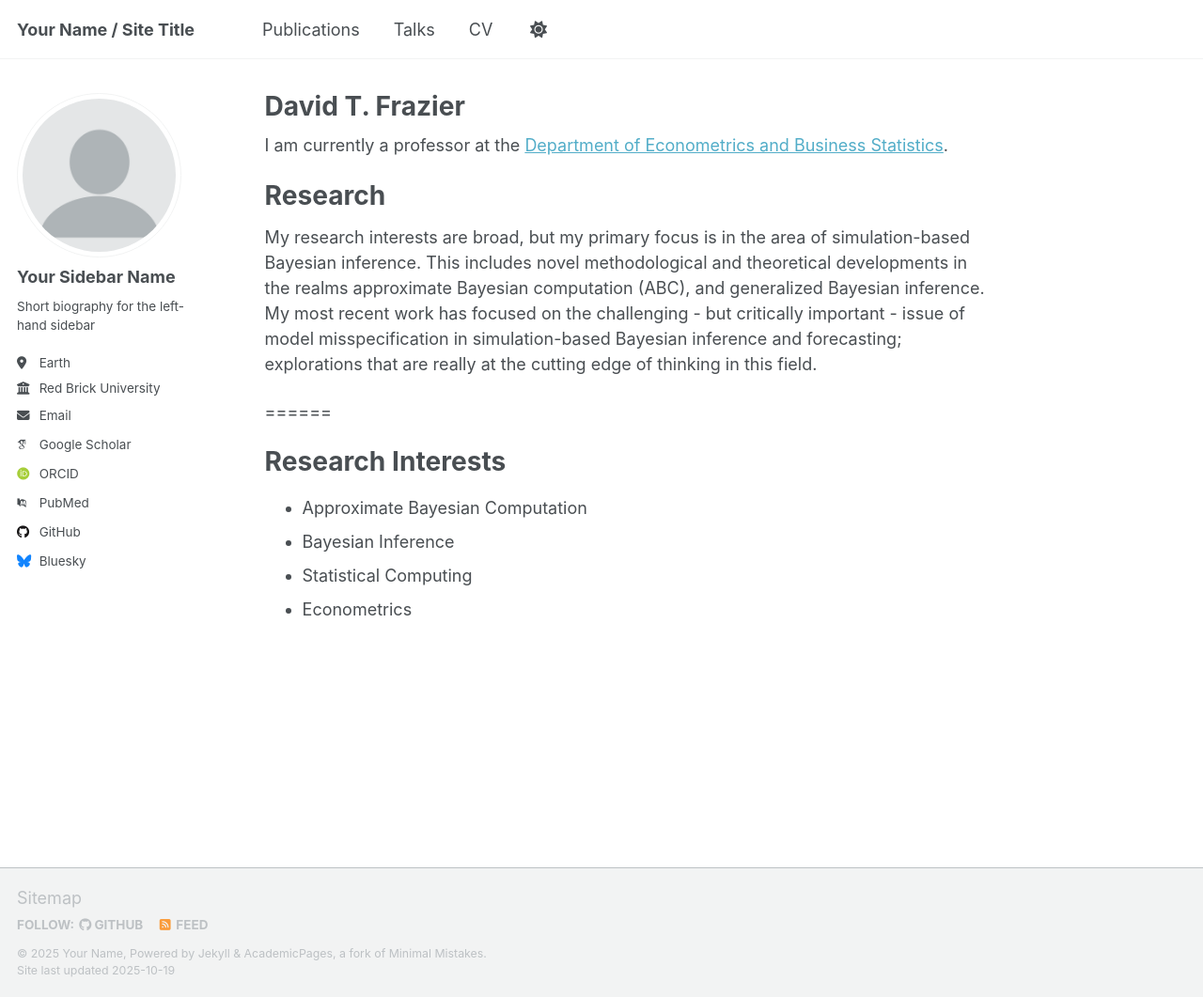
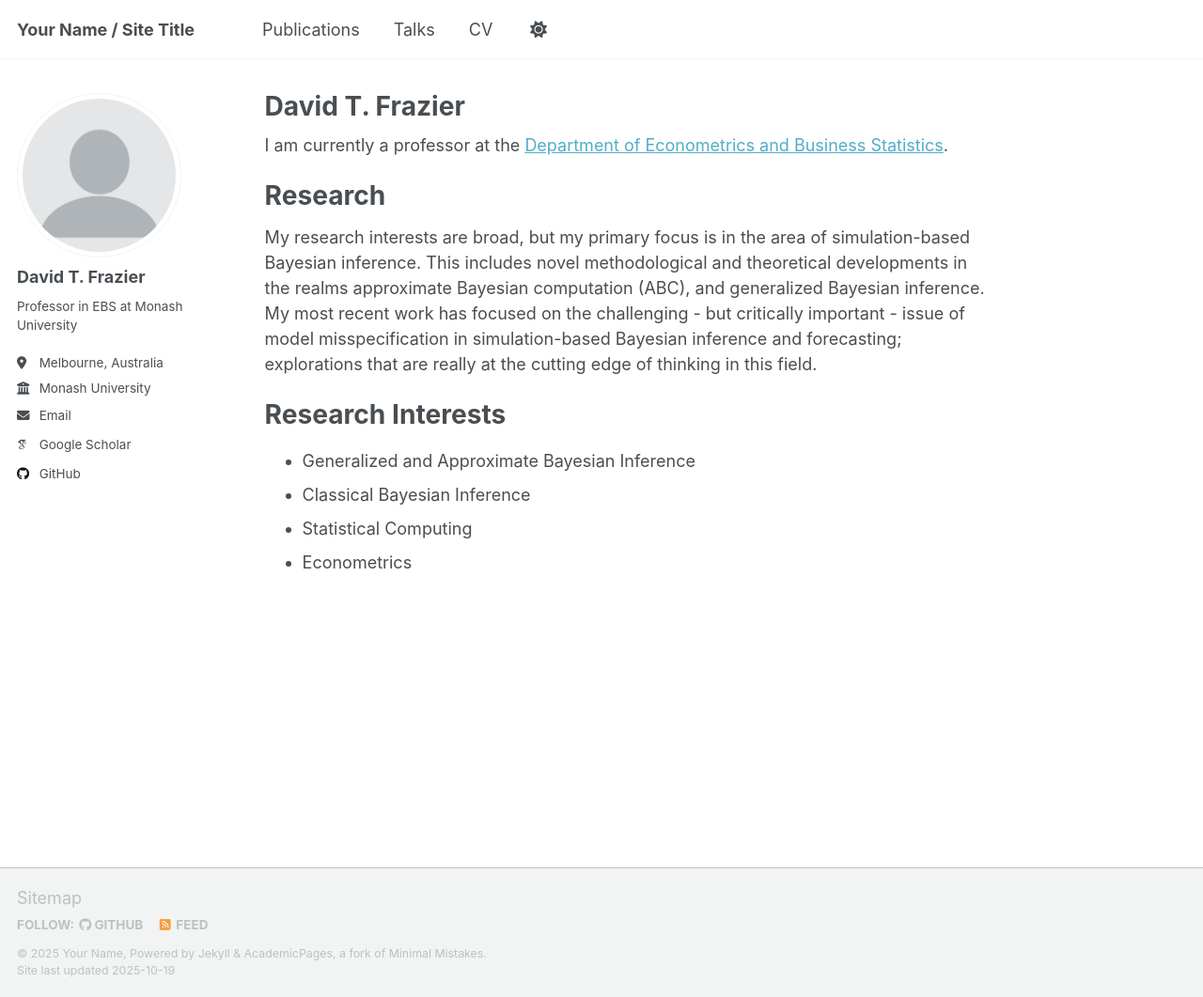
Before and after one commit to dtfrazier/dtfrazier.github.io, a Jekyll site: the page built from _pages/about.md, in a window 1280 px wide and 1061 px high. Shown: the whole window at 94% size. Built offline with Jekyll 4.4.1, drawn with Linux system fonts in a browser that asks for light colours; some web fonts are replaced; a script that is not in the unit is left out.

Commit message:
Change sidebar

```diff
--- a/_config.yml
+++ b/_config.yml
@@ -24,23 +24,23 @@ repository               : "academicpages/academicpages.github.io"
 author:
   # Biographic information
   avatar           : "profile.png"
-  name             : "Your Sidebar Name"
+  name             : "David T. Frazier"
   pronouns         : # example: "she/her"
-  bio              : "Short biography for the left-hand sidebar"
-  location         : "Earth"
-  employer         : "Red Brick University"
+  bio              : "Professor in EBS at Monash University"
+  location         : "Melbourne, Australia"
+  employer         : "Monash University"
   uri              : # URL
-  email            : "none@example.org"
+  email            : "david.frazier@monash.edu"
 
   # Academic websites
   academia         : # URL
   arxiv            : # URL - Update with the correct link to your profile
-  googlescholar    : "https://scholar.google.com/citations?user=PS_CX0AAAAAJ"
+  googlescholar    : "https://scholar.google.com/citations?hl=en&user=7PlczFsAAAAJ"
   inspire-hep      : # URL
   impactstory      : # URL
-  orcid            : "https://orcid.org/yourorcidurl"
+  orcid            : #"https://orcid.org/yourorcidurl"
   semantic         : # URL
-  pubmed           : "https://www.ncbi.nlm.nih.gov/pubmed/?term=john+snow"
+  pubmed           : #"https://www.ncbi.nlm.nih.gov/pubmed/?term=john+snow"
   researchgate     : # URL
   scopus           : # URL
 
@@ -54,7 +54,7 @@ author:
 
   # Social media
   artstation       : # Username
-  bluesky          : "bsky.app" # Replace this with you Bluesky username
+  bluesky          : #"bsky.app" # Replace this with you Bluesky username
   facebook         : # Username
   flickr           : # Username
   foursquare       : # Username
--- a/_pages/about.md
+++ b/_pages/about.md
@@ -16,12 +16,10 @@ My research interests are broad, but my primary focus is in the area of simulati
 This includes novel methodological and theoretical developments in the realms approximate Bayesian computation (ABC), and generalized Bayesian inference.
 My most recent work has focused on the challenging - but critically important - issue of model misspecification in simulation-based Bayesian inference and forecasting; explorations that are really at the cutting edge of thinking in this field.
 
-======
-
 Research Interests
 ======
 
-- Approximate Bayesian Computation
-- Bayesian Inference
+- Generalized and Approximate Bayesian Inference
+- Classical Bayesian Inference
 - Statistical Computing
 - Econometrics
```
Also changed, not shown: 1 other file.
